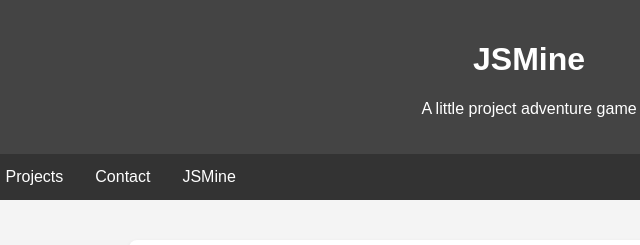
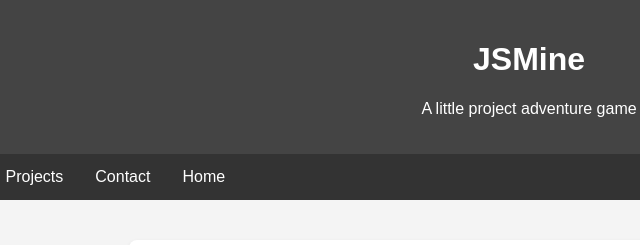
Before and after one commit to siubikYT/siubikYT.github.io, a plain HTML site: page JSMine.html in a window 1280 px wide. Shown: the top 245 px of the page, 111-751 px from the left. Drawn offline with Linux system fonts and the light colour scheme.

Commit message:
Update JSMine.html

```diff
--- a/JSMine.html
+++ b/JSMine.html
@@ -182,7 +182,7 @@
     <a href="about.html">About Me</a>
     <a href="projects.html">Projects</a>
     <a href="contact.html">Contact</a>
-    <a href="JSMine.html">JSMine</a>
+    <a href="">Home</a>
 </nav>
 
 <div class="container">
```
